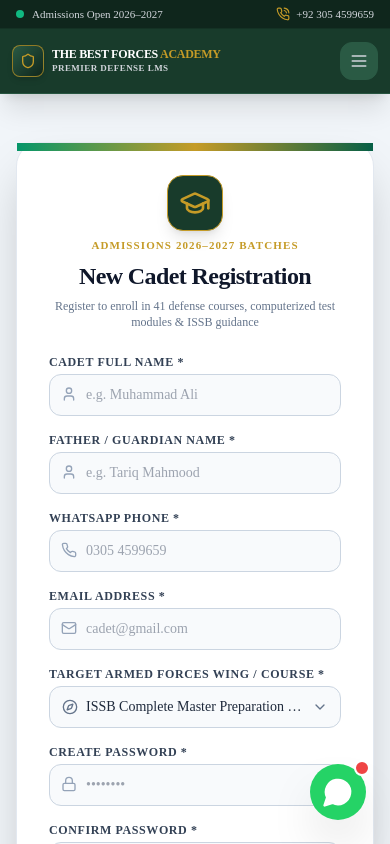
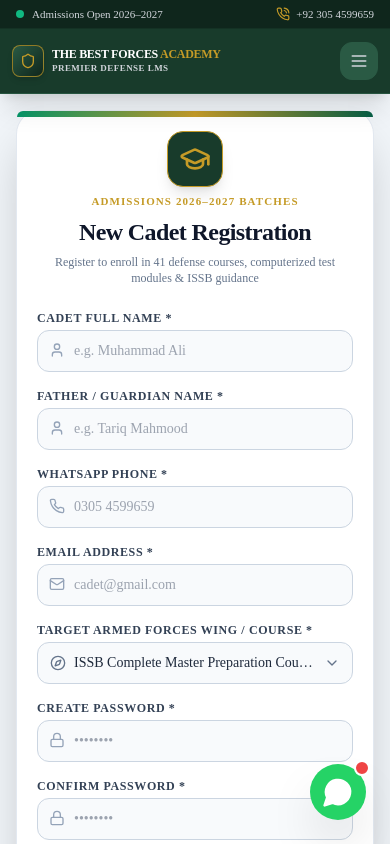
Before and after one commit to q8235828-byte/the_best_forces_academy_lms, a Next.js app: page /register in a window 390 px wide. Shown: the top 844 px of the page. Built offline with nearby package versions, Linux system fonts and the light colour scheme.

Commit message:
Fix /register mobile top spacing and rounded gradient bar corners

```diff
--- a/src/app/register/page.tsx
+++ b/src/app/register/page.tsx
@@ -101,11 +101,11 @@ function RegisterPageContent() {
   };
 
   return (
-    <div className="min-h-screen bg-slate-100 py-12 px-4 sm:px-6 lg:px-8 flex items-center justify-center">
-      <div className="max-w-xl w-full bg-white p-8 sm:p-10 rounded-3xl shadow-2xl border border-slate-200 relative">
+    <div className="min-h-screen bg-slate-100 py-4 sm:py-8 px-4 sm:px-6 lg:px-8 flex items-start sm:items-center justify-center">
+      <div className="max-w-xl w-full bg-white p-5 sm:p-8 rounded-3xl shadow-2xl border border-slate-200 relative">
 
         {/* Top Header Line */}
-        <div className="absolute top-0 left-0 right-0 h-2 bg-gradient-to-r from-emerald-600 via-honor-gold to-emerald-800" />
+        <div className="absolute top-0 left-0 right-0 h-1.5 rounded-t-3xl bg-gradient-to-r from-emerald-600 via-honor-gold to-emerald-800" />
 
         {/* Success Modal / State */}
         {successCadet ? (
```
